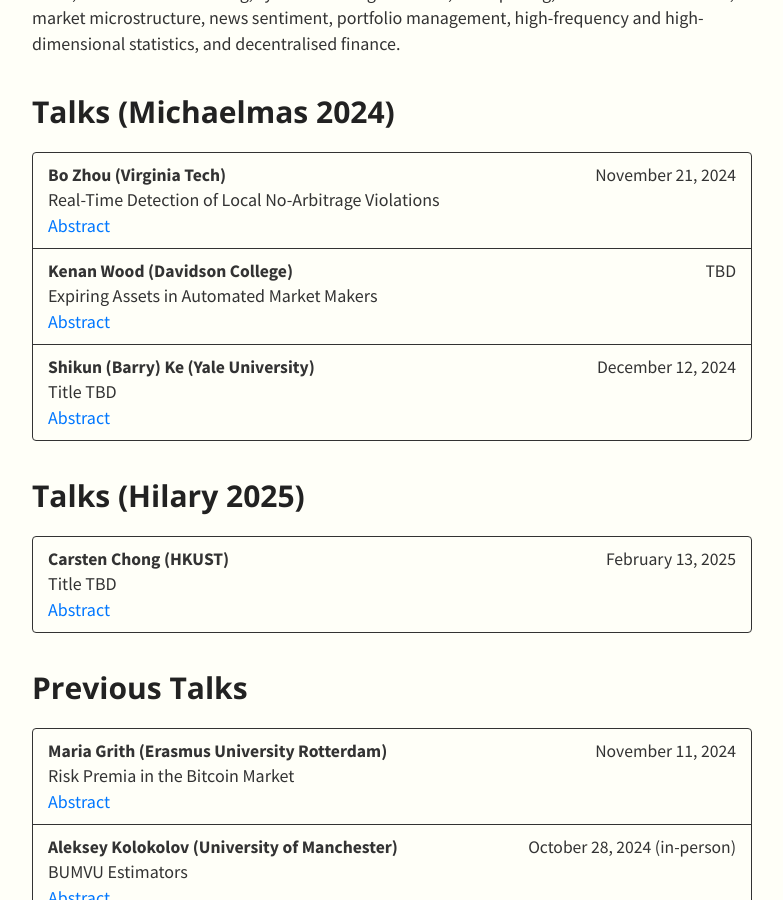
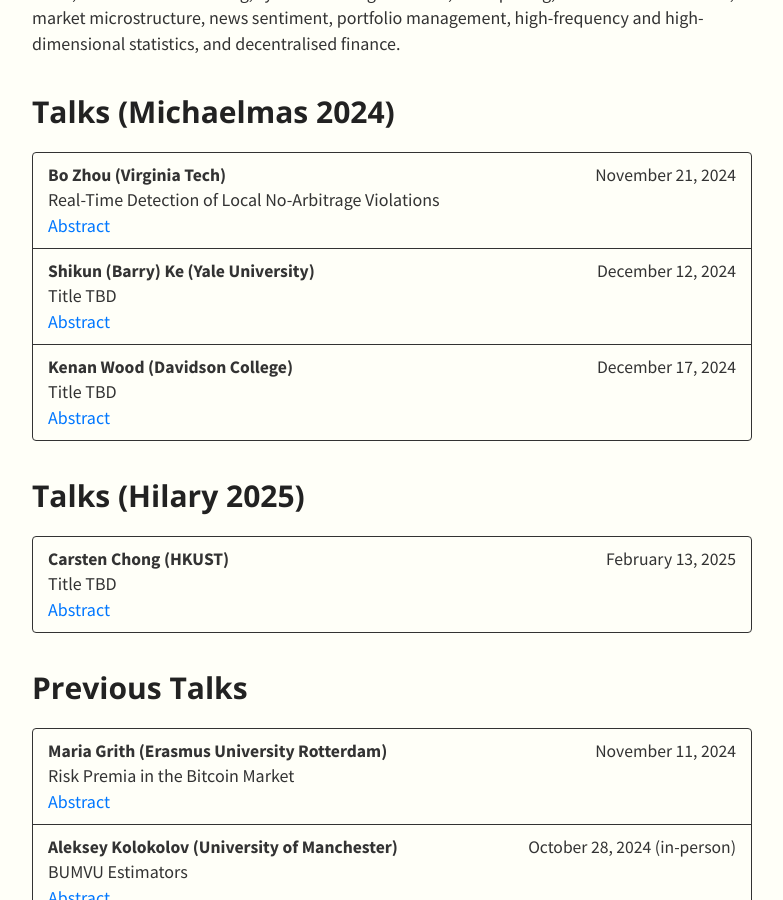
Before and after one commit to SML-Fin/SML-Fin.github.io, a Jekyll site: the page built from index.md, in a window 1280 px wide and 900 px high, scrolled down 423 px. Shown: the whole window, without its empty margins (248-1031 px from the left). Built offline with Jekyll 4.4.1, drawn with Linux system fonts in a browser that asks for light colours; nearby versions of some CDN libraries; our own code applies the rules of GitHub Pages for plain Markdown files.

Commit message:
Update talks.yml

```diff
--- a/_data/talks.yml
+++ b/_data/talks.yml
@@ -4,12 +4,12 @@
       date: November 21, 2024
       title: Real-Time Detection of Local No-Arbitrage Violations
       abstract: This paper focuses on the task of detecting local episodes involving violation of the standard Itô semimartingale assumption for financial asset prices in real time that might induce arbitrage opportunities. Our proposed detectors, defined as stopping rules, are applied sequentially to continually incoming high-frequency data. We show that they are asymptotically exponentially distributed in the absence of Itô semimartingale violations. On the other hand, when a violation occurs, we can achieve immediate detection under infill asymptotics. A Monte Carlo study demonstrates that the asymptotic results provide a good approximation to the finite-sample behavior of the sequential detectors. An empirical application to S&P 500 index futures data corroborates the effectiveness of our detectors in swiftly identifying the emergence of an extreme return persistence episode in real time.
-    - speaker: Kenan Wood (Davidson College)
-      date: TBD
-      title: Expiring Assets in Automated Market Makers
-      abstract: An automated market maker (AMM) is a state machine that manages pools of assets, allowing parties to buy and sell those assets according to a fixed mathematical formula. AMMs are typically implemented as smart contracts on blockchains, and its prices are kept in line with the overall market price by arbitrage. If the AMM undervalues an asset with respect to the market, an arbitrageur can make a risk-free profit by buying just enough of that asset to bring the AMM's price back in line with the market. AMMs, however, are not designed for assets that expire, that is, assets that cannot be produced or resold after a specified date. As assets approach expiration, arbitrage may not be able to reconcile supply and demand, and the liquidity providers that funded the AMM may have excessive exposure to risk due to rapid price variations. This paper formally describes the design of a decentralized exchange (DEX) for assets that expire, combining aspects of AMMs and limit-order books. We ensure liveness and market clearance, providing mechanisms for liquidity providers to control their exposure to risk and adjust prices dynamically in response to situations where arbitrage may fail.
     - speaker: Shikun (Barry) Ke (Yale University)
       date: December 12, 2024
+      title: Title TBD
+      abstract: TBD
+    - speaker: Kenan Wood (Davidson College)
+      date: December 17, 2024
       title: Title TBD
       abstract: TBD
 
```
